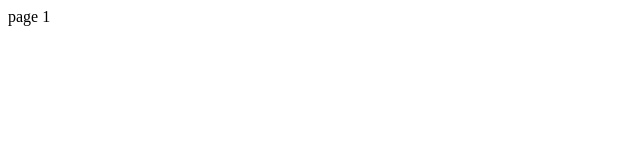
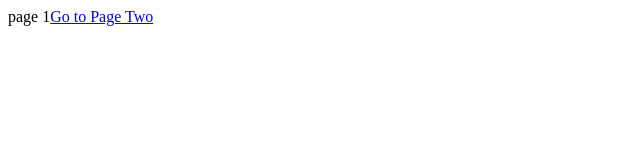
Before and after one commit to melaniemkwon/stream-concept, a React (Create React App) app: page / in a window 1280 px wide. Shown: the top 160 px of the page, without its empty margins (0-640 px from the left). Built offline with nearby package versions, Linux system fonts and the light colour scheme.

Commit message:
Set up navigation with React Router using Link tag

```diff
--- a/src/components/App.js
+++ b/src/components/App.js
@@ -1,11 +1,21 @@
 import React from 'react';
-import { BrowserRouter, Route } from 'react-router-dom';
+import { BrowserRouter, Route, Link } from 'react-router-dom';
 
 const PageOne = () => {
-  return <div>page 1</div>
+  return (
+    <div>
+      page 1
+      <Link to="/pagetwo">Go to Page Two</Link>
+    </div>
+  );
 };
 const PageTwo = () => {
-  return <div>page 2<button>Click me!</button></div>
+  return (
+    <div>
+      page 2<button>Click me!</button>
+      <Link to="/">Go to Page One</Link>
+    </div>
+  );
 };
 
 const App = () => {
```
